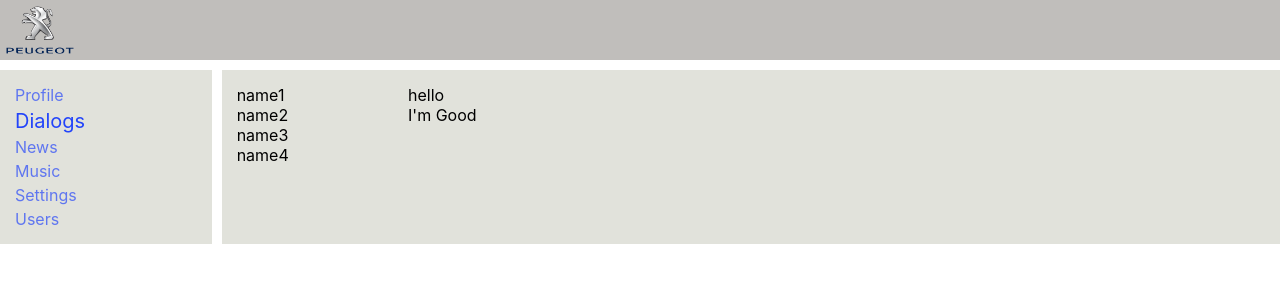
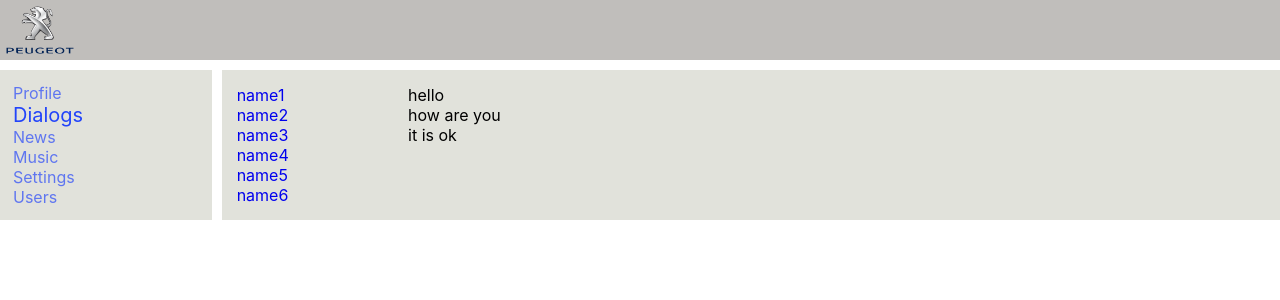
Before and after one commit to aka-sargsyan/lesson-react, a React (Create React App) app: page /dialogs in a window 1280 px wide. Shown: the top 300 px of the page. Built offline with nearby package versions, Linux system fonts and the light colour scheme.

Commit message:
updated profile and dialogs parts. Added profile Information and myPosts folders and their components.

```diff
--- a/src/App.css
+++ b/src/App.css
@@ -18,3 +18,7 @@
 .m0{
   margin: 0;
 }
+
+.textDecorationNone{
+  text-decoration: none;
+}
--- a/src/App.js
+++ b/src/App.js
@@ -1,5 +1,5 @@
 import React from 'react';
-import { BrowserRouter as Router,Route } from 'react-router-dom';
+import { BrowserRouter,Route } from 'react-router-dom';
 import './App.css';
 import Header from './componet/header/Header';
 import Navbar from './componet/navbar/Navbar';
@@ -8,7 +8,7 @@ import Dialogs from './componet/dialogs/Dialogs';
 
 function App() {
   return (
-    <Router>
+    <BrowserRouter>
       <div className="App">
         <div className="app-wrapper">
           <Header />
@@ -19,7 +19,7 @@ function App() {
           </div>
         </div>
       </div>
-    </Router>
+    </BrowserRouter>
   );
 }
 
--- a/src/componet/dialogs/Dialogs.jsx
+++ b/src/componet/dialogs/Dialogs.jsx
@@ -1,29 +1,41 @@
 import React from 'react';
 import styleCss from './DialogsStyle.module.css';
+import { NavLink } from 'react-router-dom';
 
-let dialogItems = [
-  { id: 1, item: "name1", messages: [{ id: 1, message: "hi friend" }, { id: 2, message: "I'm ok" }] },
-  { id: 2, item: "name2", messages: [{ id: 1, message: "hello" }, { id: 2, message: "I'm Good" }] },
-  { id: 3, item: "name3", messages: [{ id: 1, message: "hi friend, how are you?" }, { id: 2, message: "I'm ok" }] },
-  { id: 4, item: "name4", messages: [{ id: 1, message: "do you here me?" }, { id: 2, message: "Yes..." }] }
-]
+const DialogItem = (props) => {
+  let path = '/dialogs/' + props.id;
+  let name = props.name
+  return (
+    <div>
+      <NavLink to={path} className={`textDecorationNone`}>{name}</NavLink>
+    </div>
+  )
+}
 
+const Message = (props) => {
+  return (
+    <div>
+      <span>{props.message}</span>
+    </div>
+  )
+}
 const Dialogs = () => {
   return (
     <div className={styleCss.dialogs}>
-      <div className={styleCss.dialogItems}>
-        {dialogItems.map((element) =>
-          <div key={element.id}>
-            <span>{element.item}</span>
-          </div>)}
+      <div className={styleCss.dialogItem}>
+        <DialogItem id="1" name="name1" />
+        <DialogItem id="2" name="name2" />
+        <DialogItem id="3" name="name3" />
+        <DialogItem id="4" name="name4" />
+        <DialogItem id="5" name="name5" />
+        <DialogItem id="6" name="name6" />
       </div>
+
+
       <div className={styleCss.messages}>
-        <div>
-          {dialogItems[1].messages.map((element) =>
-            <div key={element.id}>
-              <span>{element.message}</span>
-            </div>)}
-        </div>
+        <Message message="hello"/>
+        <Message message="how are you"/>
+        <Message message="it is ok"/>
       </div>
     </div>
   )
--- a/src/componet/navbar/Navbar.jsx
+++ b/src/componet/navbar/Navbar.jsx
@@ -16,8 +16,8 @@ const Navbar = () => {
     <div className={styleCss.Navbar}>
       <div>
         {navBarMenu.map((element) => (
-          <div key={element.id} className={styleCss.textDecorationNone}>
-            <NavLink to={`/${element.to}`} activeClassName={styleCss.activeClass} className={styleCss.visitedClass}>{element.name}</NavLink>
+          <div key={element.id}>
+            <NavLink to={`/${element.to}`} activeClassName={styleCss.activeClass} className={`${styleCss.visitedClass} textDecorationNone`}>{element.name}</NavLink>
           </div>
         ))}
       </div>
--- a/src/componet/profile/Profile.jsx
+++ b/src/componet/profile/Profile.jsx
@@ -1,58 +1,16 @@
 import React from 'react';
 import styleCss from './ProfileStyle.module.css';
-import profileImg from '../assets/profile/profile.jpg';
 import avatarka from "../assets/profile/avatarka.jpg"
+import ProfileInformation from './profileInformation/ProfileInformation';
+import MyPosts from './my_posts/MyPosts';
 
 
 const Profile = () => {
   return (
     <div className={styleCss.Profile}>
       <div className={styleCss.app_wraper_content}>
-        <div className={styleCss.widthImg}>
-          <img src={profileImg} alt="" />
-        </div>
-        <div>
-          <p>ava+dicription</p>
-        </div>
-        <div>
-          <p className="m0">My post</p>
-          <textarea name="" id="" cols="30" rows="1"></textarea>
-          <div>
-            <button>Add post</button>
-          </div>
-        </div>
-        <div className={styleCss.p16}>
-          <img src={avatarka} alt="" width="60" height="60" />
-          <span>I'am ok nd you</span>
-          <div>
-            <span>Like</span>
-            <span>0</span>
-          </div>
-        </div>
-        <div className={styleCss.p16}>
-          <img src={avatarka} alt="" width="60" height="60" />
-          <span>How are you</span>
-          <div>
-            <span>Like</span>
-            <span>1</span>
-          </div>
-        </div>
-        <div className={styleCss.p16}>
-          <img src={avatarka} alt="" width="60" height="60" />
-          <span>Do you happy</span>
-          <div>
-            <span>Like</span>
-            <span>0</span>
-          </div>
-        </div>
-        <div className={styleCss.p16}>
-          <img src={avatarka} alt="" width="60" height="60" />
-          <span>I'am GOOD.....</span>
-          <div>
-            <span>Like</span>
-            <span>0</span>
-          </div>
-        </div>
+        <ProfileInformation />
+        <MyPosts />
       </div>
     </div>
   )
--- /dev/null
+++ b/src/componet/profile/my_posts/MyPosts.jsx
@@ -0,0 +1,24 @@
+import React from 'react';
+import styleCss from './MyPostsStyle.module.css';
+import avatarka from "../../assets/profile/avatarka.jpg"
+import Post from './post/Post';
+
+const MyPosts = () => {
+  return (
+    <div className={styleCss.myPosts}>
+        <div>
+          <p className="m0">My posts</p>
+          <textarea name="" id="" cols="30" rows="1"></textarea>
+          <div>
+            <button>Add post</button>
+          </div>
+        </div>
+        <Post avatarka={avatarka} post="I'am ok nd you" likeCount="0" />
+        <Post avatarka={avatarka} post="How are you" likeCount="1" />
+        <Post avatarka={avatarka} post="Do you happy" likeCount="1" />
+        <Post avatarka={avatarka} post="I'm GOOD...." likeCount="0" />
+    </div>
+  )
+}
+
+export default MyPosts;
--- /dev/null
+++ b/src/componet/profile/my_posts/MyPostsStyle.module.css
@@ -0,0 +1,7 @@
+.p16 {
+  padding: 16px 0;
+}
+
+.p16>img {
+  border-radius: 50%;
+}
--- /dev/null
+++ b/src/componet/profile/my_posts/post/Post.jsx
@@ -0,0 +1,20 @@
+import React from 'react';
+import styleCss from './PostStyle.module.css';
+
+
+const Post = (props) => {
+  return (
+    <div className={styleCss.Post}>
+      <div className={styleCss.p16}>
+        <img src={props.avatarka} alt="" width="60" height="60" />
+        <span>{props.post}</span>
+        <div>
+          <span>Like</span>
+          <span>{props.likeCount}</span>
+        </div>
+      </div>
+    </div>
+  )
+}
+
+export default Post;
--- /dev/null
+++ b/src/componet/profile/my_posts/post/PostStyle.module.css
@@ -0,0 +1,7 @@
+.p16 {
+  padding: 16px 0;
+}
+
+.p16>img {
+  border-radius: 50%;
+}
--- /dev/null
+++ b/src/componet/profile/profileInformation/ProfileInformation.jsx
@@ -0,0 +1,20 @@
+import React from 'react';
+import styleCss from './ProfileInformationStyle.module.css';
+import profileImg from '../../assets/profile/profile.jpg';
+
+
+
+const ProfileInformation = () => {
+  return (
+    <div className={styleCss.profileInformation}>
+      <div className={styleCss.widthImg}>
+        <img src={profileImg} alt="" />
+      </div>
+      <div>
+        <p>ava+dicription</p>
+      </div>
+    </div>
+  )
+}
+
+export default ProfileInformation;
--- /dev/null
+++ b/src/componet/profile/profileInformation/ProfileInformationStyle.module.css
@@ -0,0 +1,7 @@
+.widthImg {
+  width: 100%;
+}
+
+.widthImg>img {
+  width: 100%;
+}
```
Also changed, not shown: src/componet/dialogs/DialogsStyle.module.css (line endings or trailing spaces).
